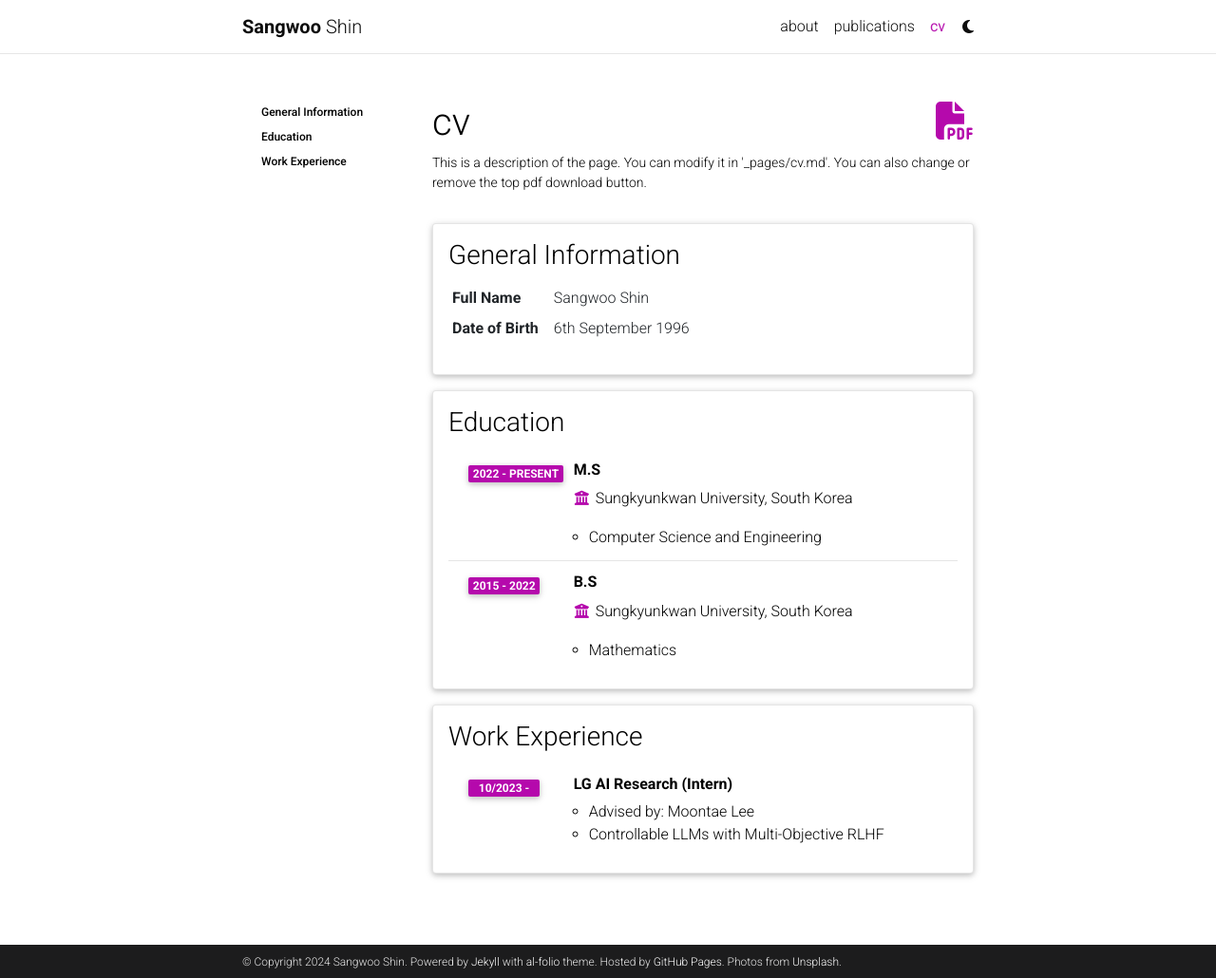
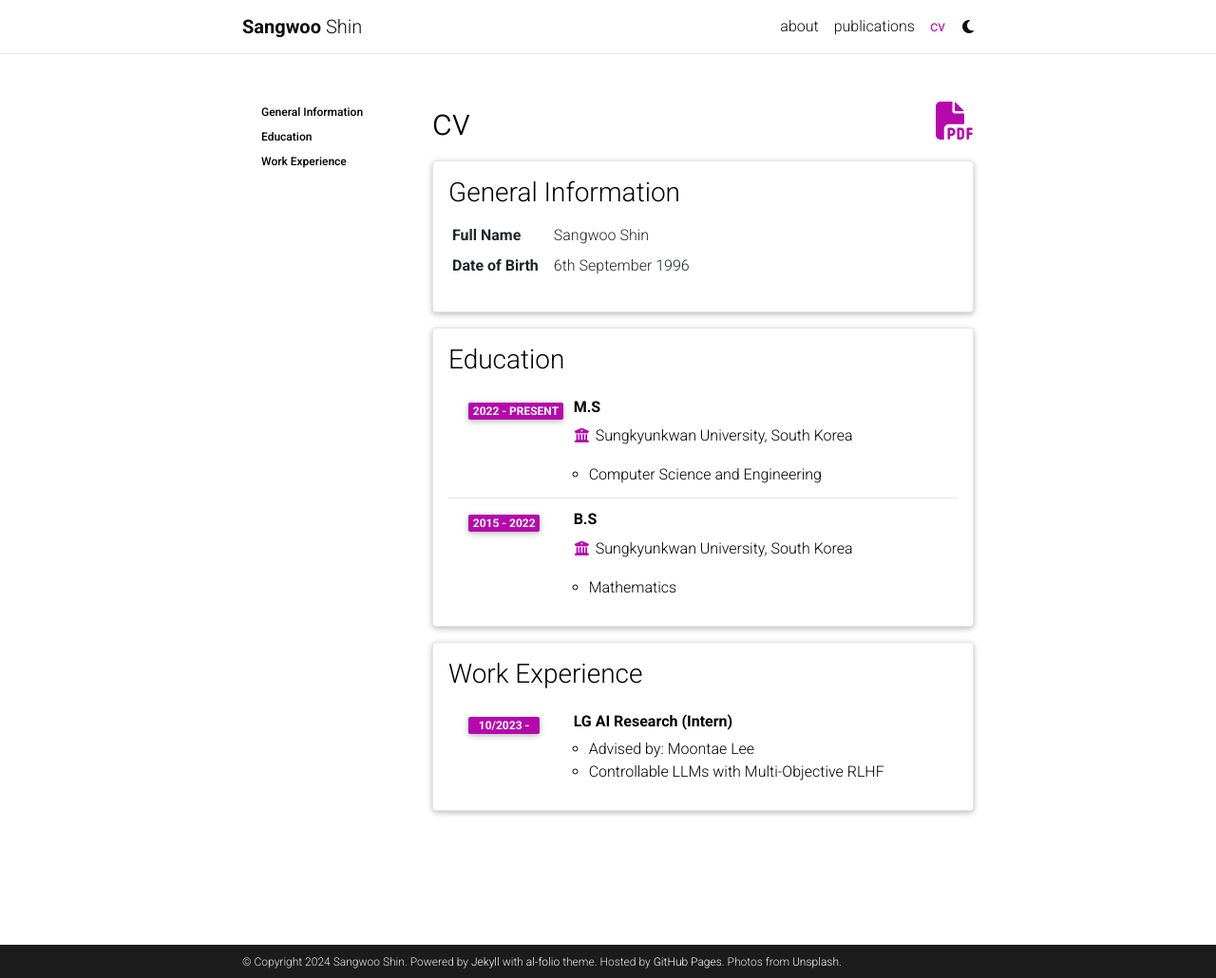
Before and after one commit to jsw7460/jsw7460.github.io, a Jekyll site: the page built from _pages/cv.md, in a window 1280 px wide and 1030 px high. Shown: the whole window at 95% size. Built offline with Jekyll 4.4.1, drawn with Linux system fonts in a browser that asks for light colours; comment, search, counter and statistics services are not loaded; a style sheet for code colours, icons or effects is not loaded.

Commit message:
Update cv.md

```diff
--- a/_pages/cv.md
+++ b/_pages/cv.md
@@ -3,9 +3,9 @@
 permalink: /cv/
 title: cv
 nav: true
-nav_order: 5
+nav_order: 3
 cv_pdf: cvSangwooShin.pdf
-description: This is a description of the page. You can modify it in '_pages/cv.md'. You can also change or remove the top pdf download button.
+description:
 toc:
   sidebar: left
 ---
```
